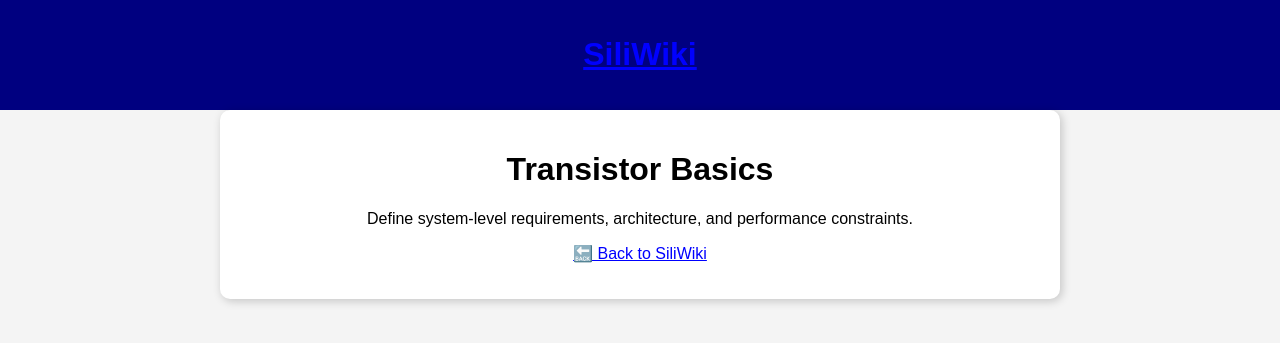
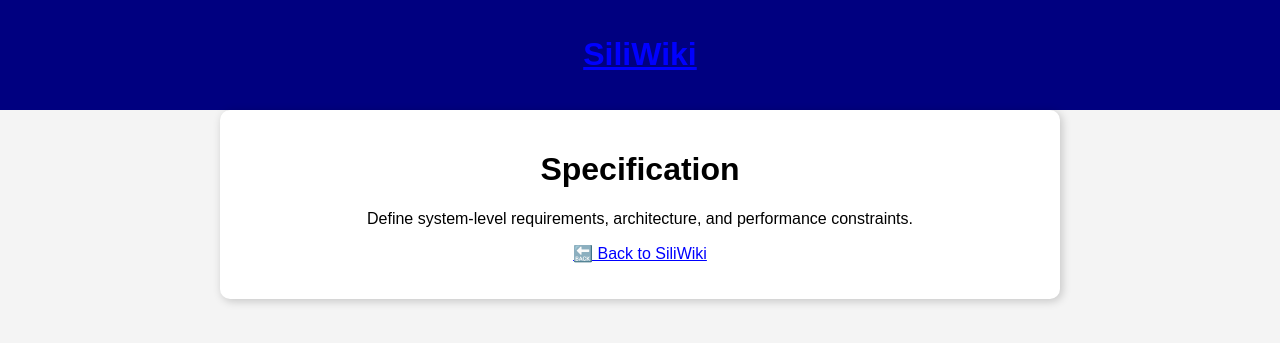
Before and after one commit to danielthurmond/SiliWiki, a Jekyll site: the page built from topics/specification.md, in a window 1280 px wide. Shown: the top 343 px of the page. Built offline with Jekyll 4.4.1, drawn with Linux system fonts in a browser that asks for light colours.

Commit message:
Update specification.md

```diff
--- a/topics/specification.md
+++ b/topics/specification.md
@@ -3,7 +3,7 @@ title: specification
 layout: default
 ---
 
-# Transistor Basics
+# Specification
 Define system-level requirements, architecture, and performance constraints.
 
 
```
